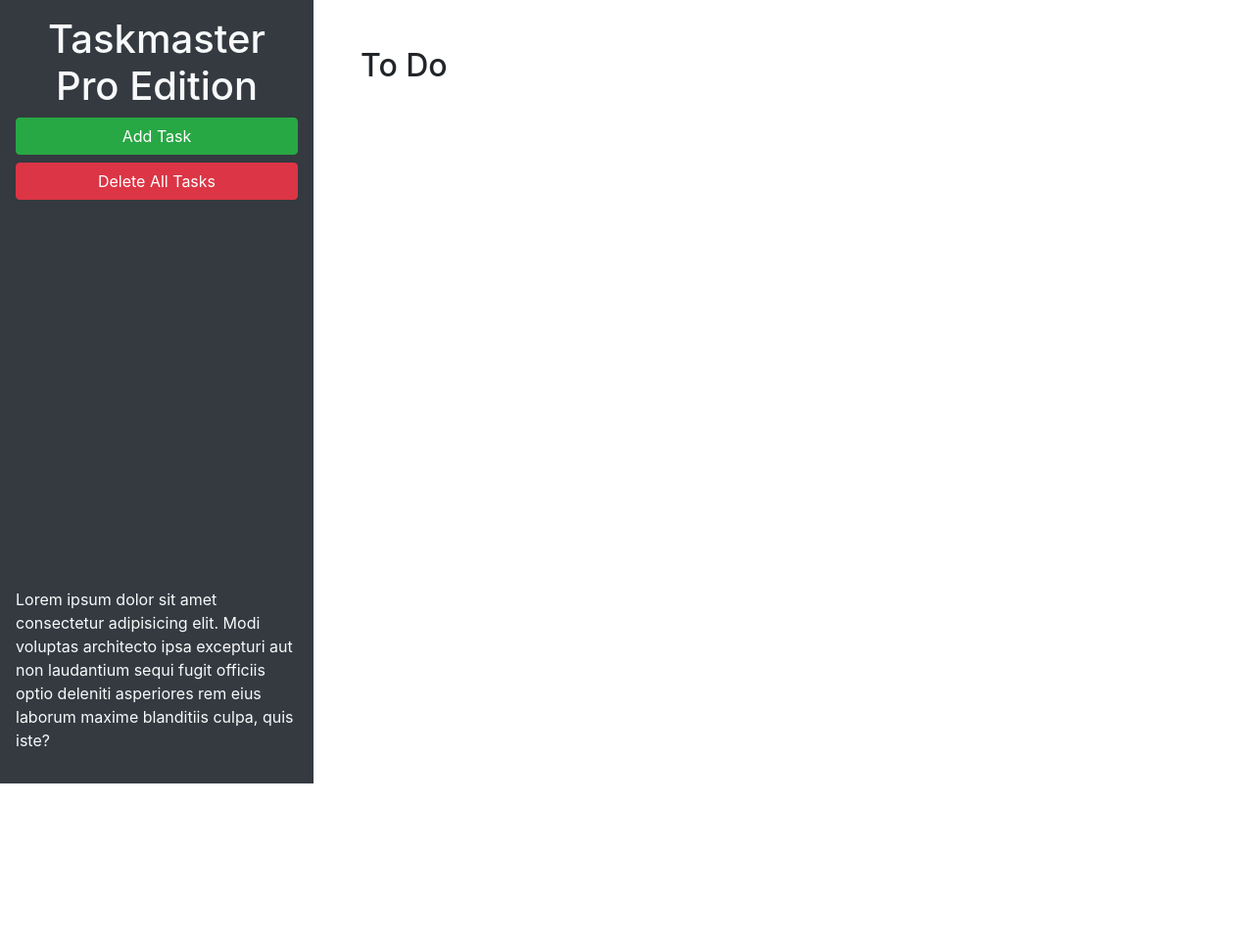
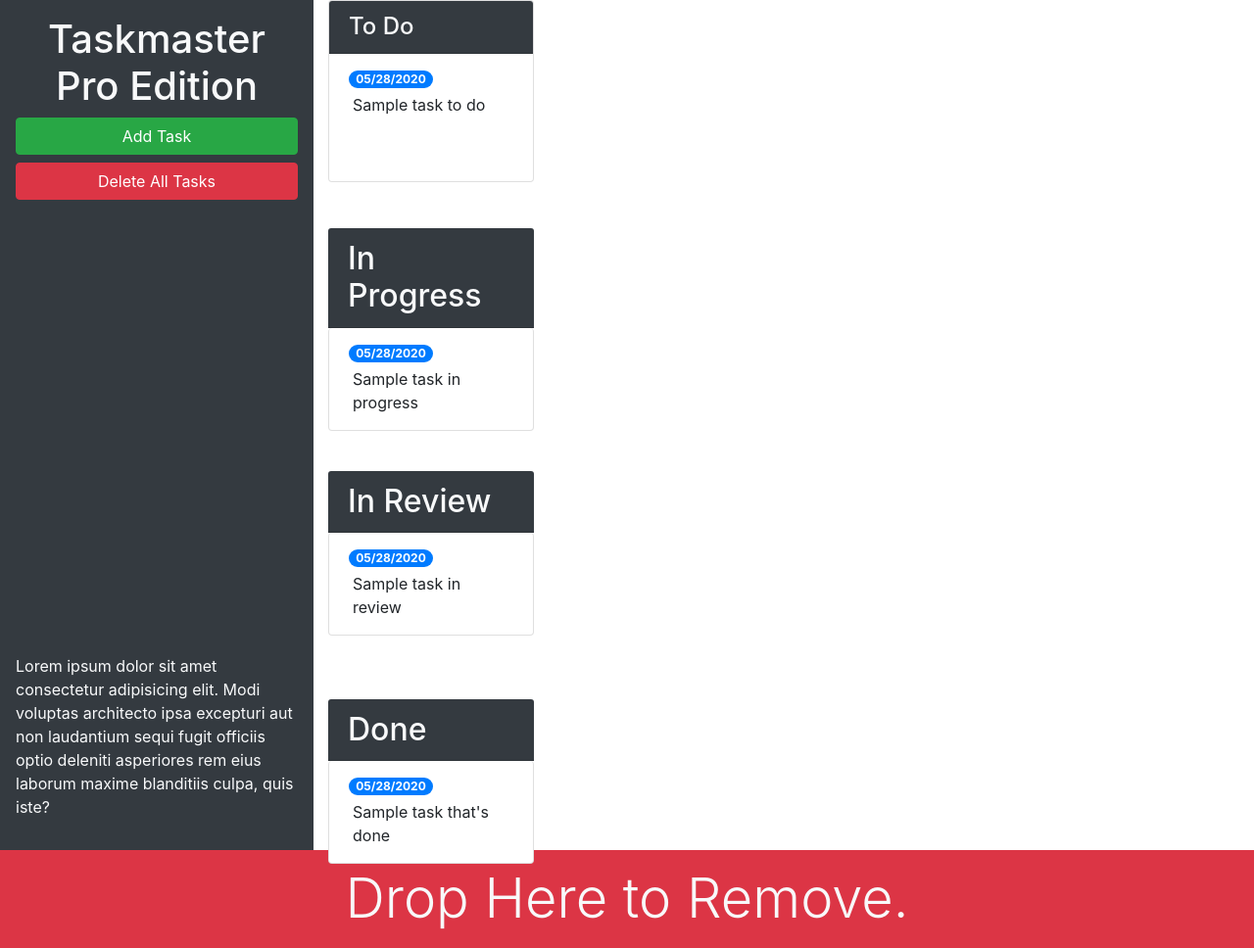
Before and after one commit to CalebLuster/taskmaster-pro, a plain HTML site: page index.html in a window 1280 px wide. Shown: the whole page at 98% size. Before the commit the page ends 800 px from the top, so only its background shows below. Drawn offline with nearby package versions, Linux system fonts and the light colour scheme.

Commit message:
adding bootstrap classes

```diff
--- a/index.html
+++ b/index.html
@@ -22,10 +22,59 @@
         laudantium sequi fugit officiis optio deleniti asperiores rem eius laborum maxime blanditiis culpa, quis iste?
       </p>
     </header>
-    <main class="col-12 col-lg-9">
-      <div class="m-5">
-        <h2>To Do</h2>
-        <ul id="list-toDo" class="list-group"> </ul>
+    <main class="col-12 col-lg-9 d-flex flex-column">
+      <div class="col-12 col-md-6 col-xl-3 mb-3">
+        <div class="card">
+          <h4 class="card-header bg-dark text-light">
+            To Do
+          </h4>
+          <ul id="list-toDo" class="list-group list-group-flush">
+            <li class="list-group-item">
+              <span class="badge badge-primary badge-pill">05/28/2020</span>
+              <p class="m-1">Sample task to do</p>
+            </li>
+          </ul>
+        </div>
+      </div>
+        <!-- todo end -->
+        <!-- in progress start -->
+        <div class="col-12 col-md-6 col-xl-3 mb-3">
+          <h2 class="card-header bg-dark text-light">In Progress</h2>
+          <ul id="list-inProgress" class="list-group">
+            <li class="list-group-item">
+              <span class="badge badge-primary badge-pill">05/28/2020</span>
+              <p class="m-1">Sample task in progress</p>
+            </li>
+          </ul>
+        </div>
+        <!-- in progress end -->
+        <!-- in review start -->
+        <div class="col-12 col-md-6 col-xl-3 mb-3">
+          <h2 class="card-header bg-dark text-light">In Review</h2>
+          <ul id="list-inReview" class="list-group">
+            <li class="list-group-item">
+              <span class="badge badge-primary badge-pill">05/28/2020</span>
+              <p class="m-1">Sample task in review</p>
+            </li>
+          </ul>
+        </div>
+        <!-- in review end -->
+        <!-- done start -->
+        <div class="col-12 col-md-6 col-xl-3 mb-3">
+          <h2 class="card-header bg-dark text-light">Done</h2>
+          <ul id="list-done" class="list-group">
+            <li class="list-group-item">
+              <span class="badge badge-primary badge-pill">05/28/2020</span>
+              <p class="m-1">Sample task that's done</p>
+            </li>
+          </ul>
+        </div>
+        <!-- done end -->
+      </div>
+      <div id="trash">
+        <div class="w-100 bg-danger p-3 text-center text-light display-4">
+          Drop Here to Remove.
+        </div>
       </div>
     </main>
   </div>
@@ -45,11 +94,11 @@
           <form>
             <div class="form-group">
               <label for="modalTaskDescription">Task description</label>
-              <textarea id="modalTaskDescription" rows="3"></textarea>
+              <textarea id="modalTaskDescription" rows="3" class="form-control"></textarea>
             </div>
             <div class="form-group">
               <label for="modalDueDate">Due date</label>
-              <input type="text" id="modalDueDate" placeholder="mm/dd/yyyy" autocomplete="off" />
+              <input type="text" class="form-control" id="modalDueDate" placeholder="mm/dd/yyyy" autocomplete="off" />
             </div>
           </form>
         </div>
```
